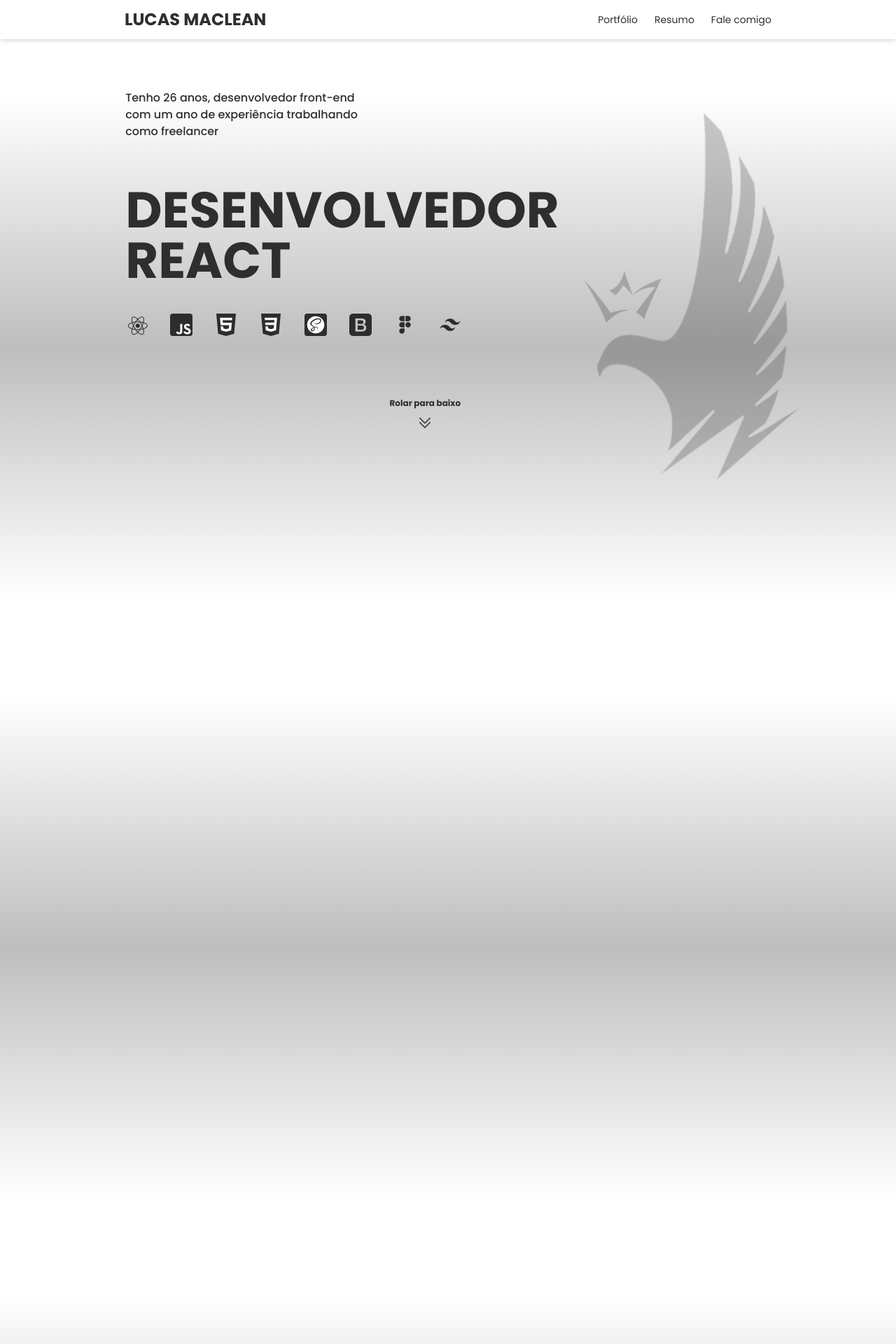
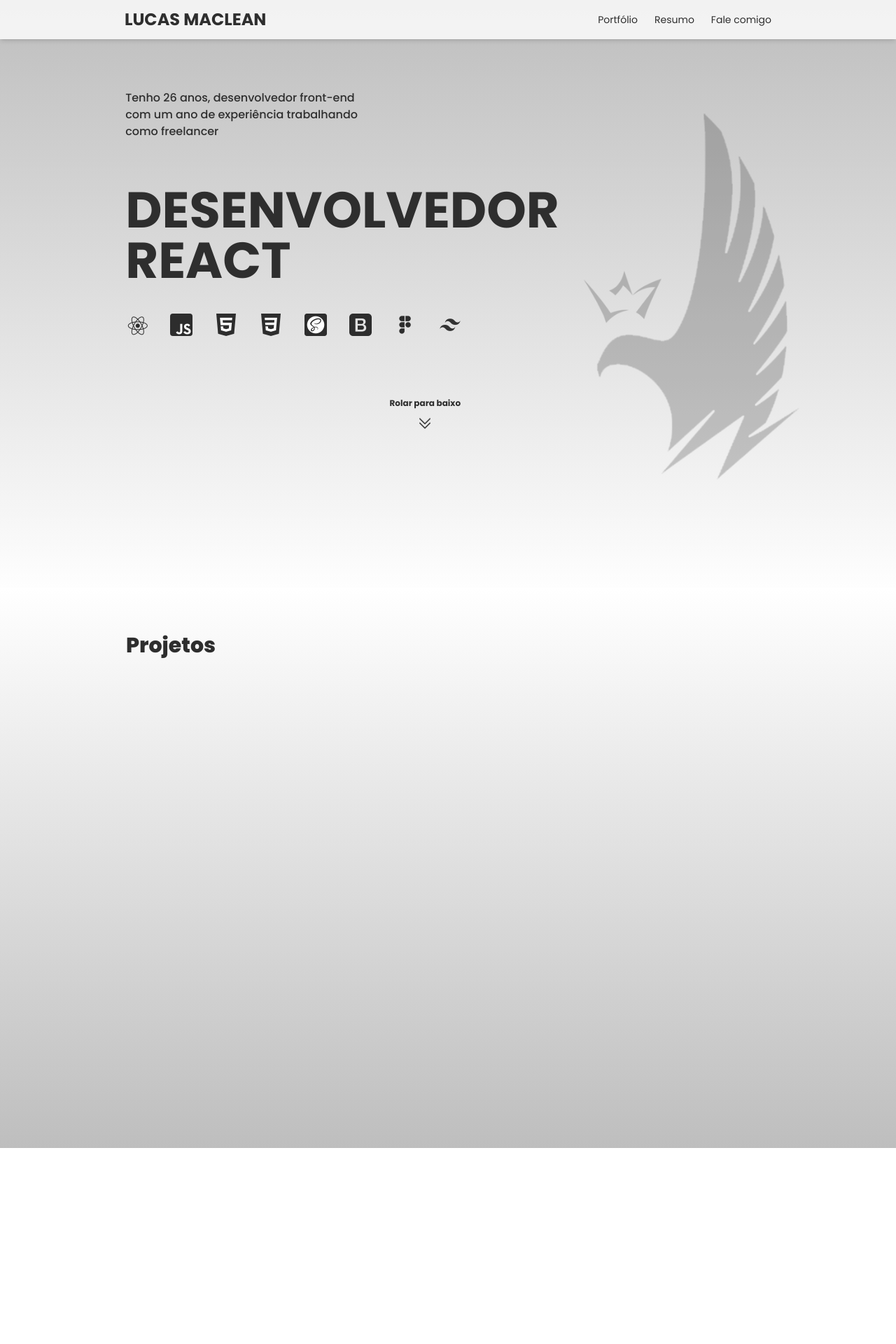
Before and after one commit to osmaclean/portfolioFront, a React (Vite) app: page / in a window 1280 px wide. Shown: the top 1920 px of the page at 70% size. After the commit the page ends 1640 px from the top, so only its background shows below. Built offline with nearby package versions, Linux system fonts and the light colour scheme; a web font is replaced by a local one.

Commit message:
feat: add section and title

```diff
--- /dev/null
+++ b/src/components/Works/Works.jsx
@@ -0,0 +1,9 @@
+import "./index.scss";
+
+export default function Works() {
+  return (
+    <div id="sectionWorks" className="w-full h-screen pt-8 pl-[11.25rem] mt-14">
+      <h1 className="text-content text-3xl mt-8 font-extrabold">Projetos</h1>
+    </div>
+  );
+}
--- /dev/null
+++ b/src/components/Works/index.scss
@@ -0,0 +1,8 @@
+#sectionWorks {
+  background: rgb(190, 190, 190);
+  background: linear-gradient(
+    0deg,
+    rgba(190, 190, 190, 1) 0%,
+    rgba(255, 255, 255, 1) 100%
+  );
+}
--- a/src/index.scss
+++ b/src/index.scss
@@ -6,12 +6,10 @@
 }
 
 body {
+  background: rgb(255, 255, 255);
   background: linear-gradient(
-    180deg,
-    rgba(255, 255, 255, 0.53) 0%,
-    rgba(255, 255, 255, 0.74) 3.12%,
-    #fff 15.8%,
-    #bebebe 58.13%,
-    #fff 100%
+    0deg,
+    rgba(255, 255, 255, 1) 0%,
+    rgba(190, 190, 190, 1) 100%
   );
 }
--- a/src/views/Home/Home.jsx
+++ b/src/views/Home/Home.jsx
@@ -1,14 +1,13 @@
 import Header from "../../components/Header/Header";
 import Hero from "../../components/Hero/Hero";
+import Works from "../../components/Works/Works";
 
 export default function Home() {
   return (
     <div className="h-screen w-full">
       <Header />
       <Hero />
-      <div className="w-full h-screen opacity-50"></div>
-      <div className="w-full h-screen opacity-50"></div>
-      <div className="w-full h-screen opacity-50"></div>
+      <Works />
     </div>
   );
 }
```
